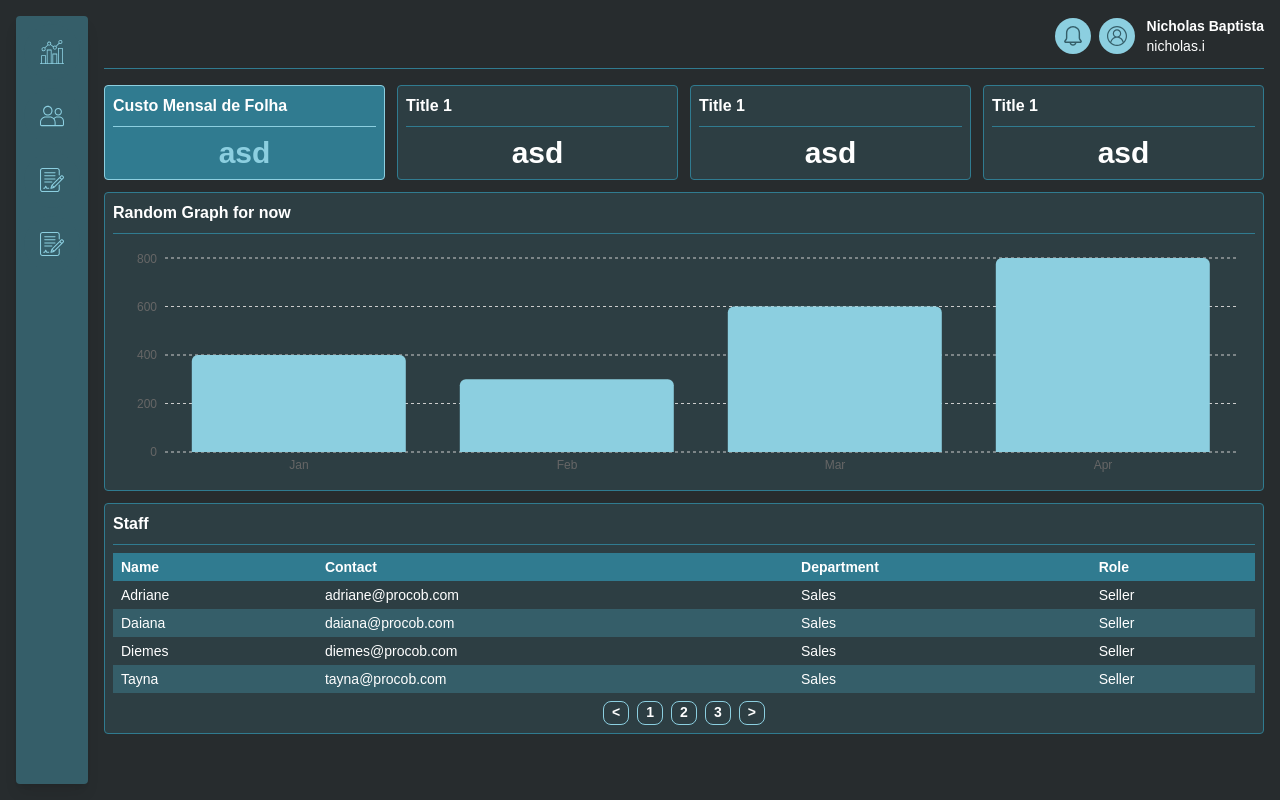
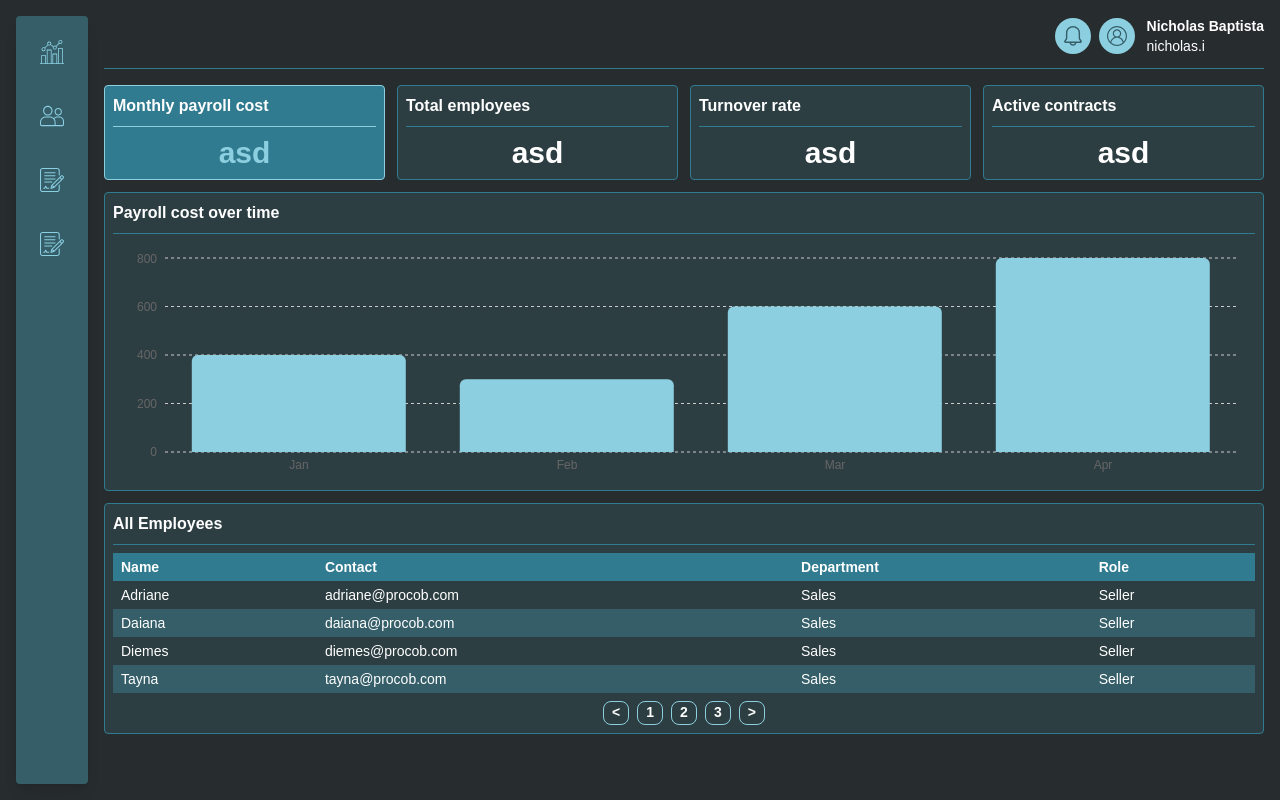
Before and after one commit to NicholasBapt/sclera-bi, a React (Vite) app: page /dashboard in a window 1280 px wide. Built offline with nearby package versions, Linux system fonts and the light colour scheme.

Commit message:
labeling

```diff
--- a/src/pages/Dashboard.tsx
+++ b/src/pages/Dashboard.tsx
@@ -9,25 +9,25 @@ export function Dashboard() {
   return (
     <div className="flex flex-col gap-3">
       <CardsContainer variant={"secondary"}>
-        <CardComponent title="Custo Mensal de Folha">
+        <CardComponent title="Monthly payroll cost">
           <Text textColor={"secondary"} variant={"heading-lg"}>
             asd
           </Text>
         </CardComponent>
-        <CardComponent variant={"secondary"} title="Title 1">
+        <CardComponent variant={"secondary"} title="Total employees">
           <Text variant={"heading-lg"}>asd</Text>
         </CardComponent>
-        <CardComponent variant={"secondary"} title="Title 1">
+        <CardComponent variant={"secondary"} title="Turnover rate">
           <Text variant={"heading-lg"}>asd</Text>
         </CardComponent>
-        <CardComponent variant={"secondary"} title="Title 1">
+        <CardComponent variant={"secondary"} title="Active contracts">
           <Text variant={"heading-lg"}>asd</Text>
         </CardComponent>
       </CardsContainer>
-      <CardComponent title="Random Graph for now" variant={"secondary"}>
+      <CardComponent title="Payroll cost over time" variant={"secondary"}>
         <SimpleBarChart />
       </CardComponent>
-      <CardComponent variant={"secondary"} title={"Staff"}>
+      <CardComponent variant={"secondary"} title={"All Employees"}>
         <DataTable
           columns={["Name", "Contact", "Department", "Role"]}
           rows={[
```
